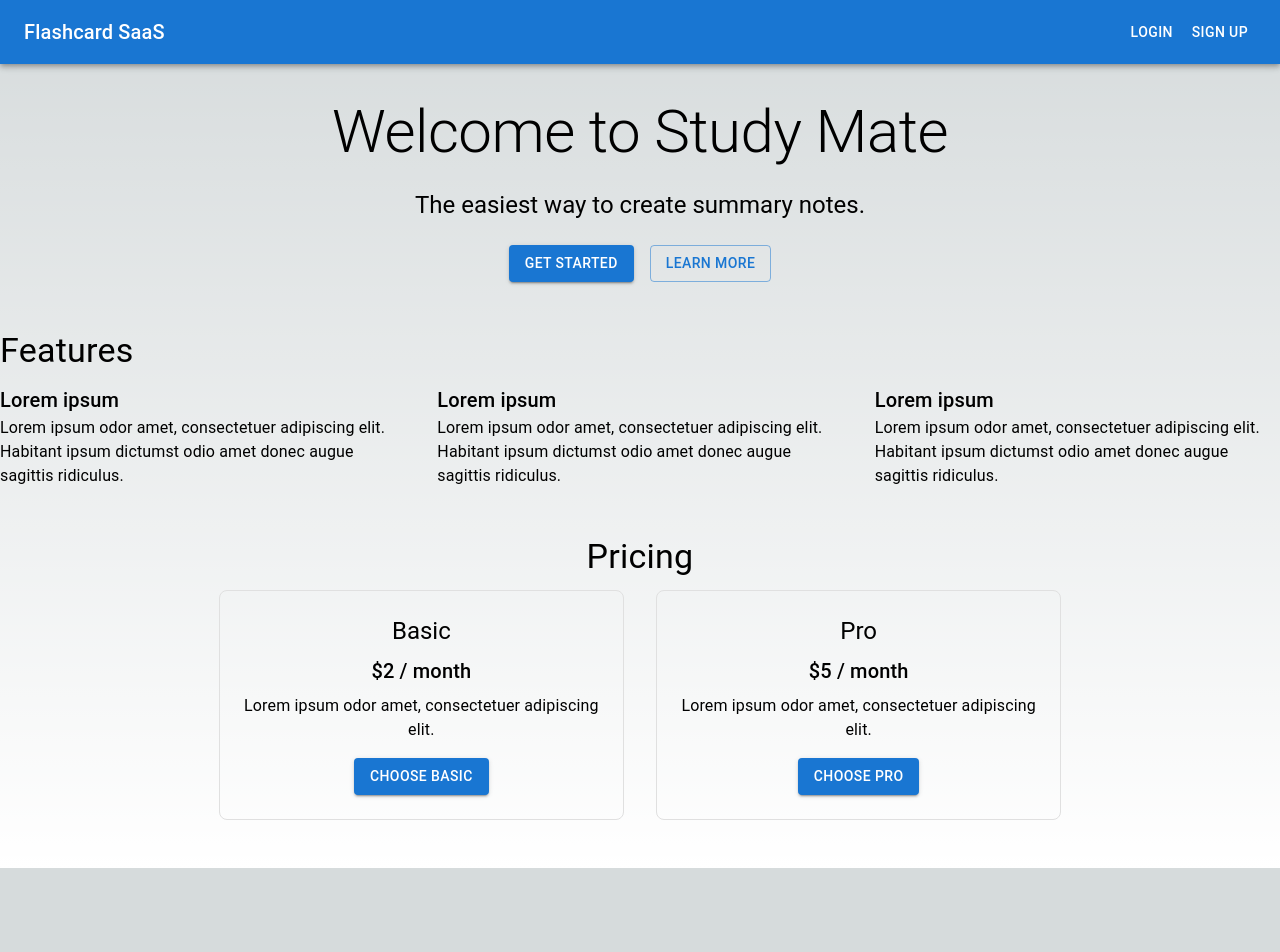
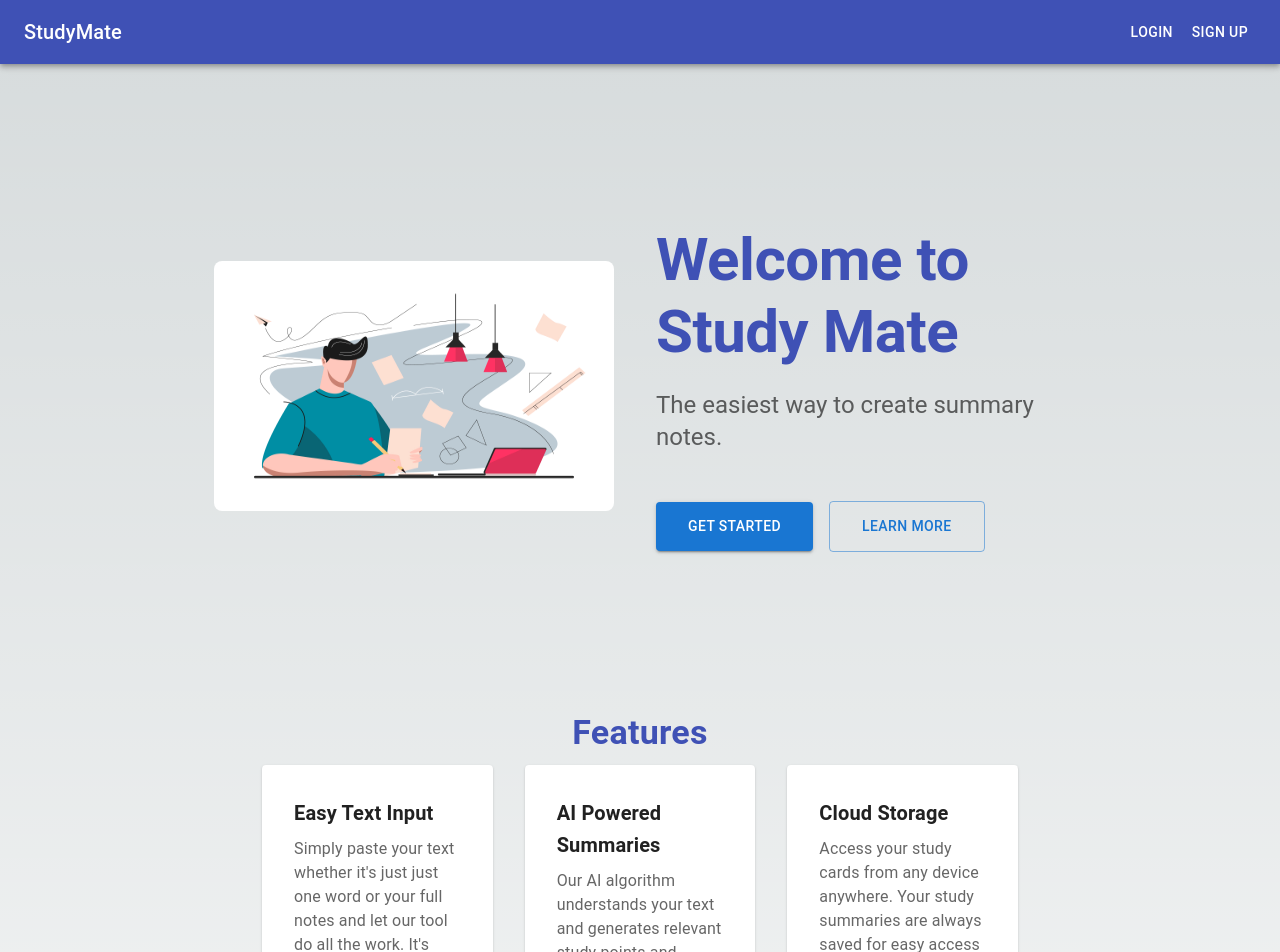
Before and after one commit to 02-ahmed/StudyMate, a Next.js app: page / in a window 1280 px wide. Shown: the top 952 px of the page. Before the commit the page ends 868 px from the top, so only its background shows below. Built offline with nearby package versions, Linux system fonts and the light colour scheme; no server answers.

Commit message:
hero section redesign

```diff
--- a/app/page.js
+++ b/app/page.js
@@ -1,7 +1,18 @@
 "use client";
 import getStripe from "../utils/get-stripe";
 import { SignedIn, SignedOut, UserButton } from "@clerk/nextjs";
-import { AppBar, Box, Button, Grid, Toolbar, Typography } from "@mui/material";
+import {
+  AppBar,
+  Box,
+  Button,
+  Grid,
+  Toolbar,
+  Typography,
+  Card,
+  CardContent,
+  Container,
+} from "@mui/material";
+import Image from "next/image"; // Import Image component from Next.js
 
 const handleSubmit = async (subscriptionType) => {
   const checkoutSession = await fetch("/api/checkout_sessions", {
@@ -24,10 +35,10 @@ const handleSubmit = async (subscriptionType) => {
 export default function Home() {
   return (
     <>
-      <AppBar position="static">
+      <AppBar position="static" sx={{ backgroundColor: "#3f51b5" }}>
         <Toolbar>
-          <Typography variant="h6" style={{ flexGrow: 1 }}>
-            Flashcard SaaS
+          <Typography variant="h6" sx={{ flexGrow: 1 }}>
+            StudyMate
           </Typography>
           <SignedOut>
             <Button color="inherit" href="/sign-in">
@@ -43,118 +54,172 @@ export default function Home() {
         </Toolbar>
       </AppBar>
 
-      <Box sx={{ textAlign: "center", my: 4 }}>
-        <Typography variant="h2" component="h1" gutterBottom>
+      <Container maxWidth="md" sx={{ my: 20 }}>
+        <Grid container spacing={4} alignItems="center">
+          {/* Image Section */}
+          <Grid item xs={12} md={6}>
+            <Image
+              src="/images/study.jpg" // Replace with the path to your image
+              alt="Someone studying"
+              width={400}
+              height={250}
+              style={{ borderRadius: "8px" }}
+            />
+          </Grid>
+
+          {/* Text and Buttons Section */}
+          <Grid item xs={12} md={6}>
+            <Typography
+              variant="h2"
+              component="h1"
+              gutterBottom
+              sx={{ fontWeight: "bold", color: "#3f51b5" }}
+            >
               Welcome to Study Mate
             </Typography>
-        <Typography variant="h5" component="h2" gutterBottom>
+            <Typography
+              variant="h5"
+              component="h2"
+              gutterBottom
+              sx={{ color: "text.secondary", mb: 4 }}
+            >
               The easiest way to create summary notes.
             </Typography>
             <Button
               variant="contained"
               color="primary"
-          sx={{ mt: 2, mr: 2 }}
+              sx={{ mt: 2, mr: 2, px: 4, py: 1.5 }}
               href="/generate"
             >
               Get Started
             </Button>
-        <Button variant="outlined" color="primary" sx={{ mt: 2 }}>
+            <Button
+              variant="outlined"
+              color="primary"
+              sx={{ mt: 2, px: 4, py: 1.5 }}
+            >
               Learn More
             </Button>
-      </Box>
+          </Grid>
+        </Grid>
 
-      <Box sx={{ my: 6 }}>
-        <Typography variant="h4" component="h2" gutterBottom>
+        <Box sx={{ my: 20, px: 6 }}>
+          <Typography
+            variant="h4"
+            component="h2"
+            gutterBottom
+            sx={{ fontWeight: "bold", color: "#3f51b5", textAlign: "center" }}
+          >
             Features
           </Typography>
           <Grid container spacing={4}>
             <Grid item xs={12} md={4}>
-            <Typography variant="h6">Lorem ipsum</Typography>
-            <Typography>
-              Lorem ipsum odor amet, consectetuer adipiscing elit. Habitant
-              ipsum dictumst odio amet donec augue sagittis ridiculus.
+              <Card sx={{ p: 2, height: "100%" }}>
+                <CardContent>
+                  <Typography variant="h6" sx={{ fontWeight: "bold" }}>
+                    Easy Text Input
                   </Typography>
+                  <Typography sx={{ color: "text.secondary", mt: 1 }}>
+                    Simply paste your text whether it's just just one word or
+                    your full notes and let our tool do all the work. It's that
+                    easy
+                  </Typography>
+                </CardContent>
+              </Card>
             </Grid>
             <Grid item xs={12} md={4}>
-            <Typography variant="h6">Lorem ipsum</Typography>
-            <Typography>
-              Lorem ipsum odor amet, consectetuer adipiscing elit. Habitant
-              ipsum dictumst odio amet donec augue sagittis ridiculus.
+              <Card sx={{ p: 2, height: "100%" }}>
+                <CardContent>
+                  <Typography variant="h6" sx={{ fontWeight: "bold" }}>
+                    AI Powered Summaries
                   </Typography>
+                  <Typography sx={{ color: "text.secondary", mt: 1 }}>
+                    Our AI algorithm understands your text and generates
+                    relevant study points and solutions giving you the right
+                    direction to study
+                  </Typography>
+                </CardContent>
+              </Card>
             </Grid>
             <Grid item xs={12} md={4}>
-            <Typography variant="h6">Lorem ipsum</Typography>
-            <Typography>
-              Lorem ipsum odor amet, consectetuer adipiscing elit. Habitant
-              ipsum dictumst odio amet donec augue sagittis ridiculus.
+              <Card sx={{ p: 2, height: "100%" }}>
+                <CardContent>
+                  <Typography variant="h6" sx={{ fontWeight: "bold" }}>
+                    Cloud Storage
                   </Typography>
+                  <Typography sx={{ color: "text.secondary", mt: 1 }}>
+                    Access your study cards from any device anywhere. Your study
+                    summaries are always saved for easy access
+                  </Typography>
+                </CardContent>
+              </Card>
             </Grid>
           </Grid>
         </Box>
 
-      <Box sx={{ my: 6, textAlign: "center" }}>
-        <Typography variant="h4" component="h2" gutterBottom>
+        <Box sx={{ my: 20, textAlign: "center" }}>
+          <Typography
+            variant="h4"
+            component="h2"
+            gutterBottom
+            sx={{ fontWeight: "bold", color: "#3f51b5" }}
+          >
             Pricing
           </Typography>
           <Grid container spacing={4} justifyContent="center">
             <Grid item xs={12} md={4}>
-            <Box
-              sx={{
-                p: 3,
-                border: "1px solid",
-                borderColor: "grey.300",
-                borderRadius: 2,
-              }}
+              <Card sx={{ p: 3, borderRadius: 2, boxShadow: 3 }}>
+                <Typography
+                  variant="h5"
+                  gutterBottom
+                  sx={{ fontWeight: "bold", color: "#3f51b5" }}
                 >
-              <Typography variant="h5" gutterBottom>
                   Basic
                 </Typography>
                 <Typography variant="h6" gutterBottom>
                   $2 / month
                 </Typography>
-              <Typography>
-                Lorem ipsum odor amet, consectetuer adipiscing elit.
+                <Typography sx={{ color: "text.secondary", mt: 2 }}>
+                  Lorem ipsum dolor sit amet, consectetur adipiscing elit.
                 </Typography>
                 <Button
                   variant="contained"
                   color="primary"
-                sx={{ mt: 2 }}
+                  sx={{ mt: 4, px: 4, py: 1.5 }}
                   onClick={() => handleSubmit("basic")}
                 >
                   Choose Basic
                 </Button>
-            </Box>
+              </Card>
             </Grid>
             <Grid item xs={12} md={4}>
-            <Box
-              sx={{
-                p: 3,
-                border: "1px solid",
-                borderColor: "grey.300",
-                borderRadius: 2,
-              }}
+              <Card sx={{ p: 3, borderRadius: 2, boxShadow: 3 }}>
+                <Typography
+                  variant="h5"
+                  gutterBottom
+                  sx={{ fontWeight: "bold", color: "#3f51b5" }}
                 >
-              <Typography variant="h5" gutterBottom>
                   Pro
                 </Typography>
                 <Typography variant="h6" gutterBottom>
                   $5 / month
                 </Typography>
-              <Typography>
-                Lorem ipsum odor amet, consectetuer adipiscing elit.
+                <Typography sx={{ color: "text.secondary", mt: 2 }}>
+                  Lorem ipsum dolor sit amet, consectetur adipiscing elit.
                 </Typography>
                 <Button
                   variant="contained"
                   color="primary"
-                sx={{ mt: 2 }}
+                  sx={{ mt: 4, px: 4, py: 1.5 }}
                   onClick={() => handleSubmit("pro")}
                 >
                   Choose Pro
                 </Button>
-            </Box>
+              </Card>
             </Grid>
           </Grid>
         </Box>
+      </Container>
     </>
   );
 }
--- a/package.json
+++ b/package.json
@@ -13,6 +13,7 @@
     "@emotion/react": "^11.13.0",
     "@emotion/styled": "^11.13.0",
     "@google/generative-ai": "^0.17.0",
+    "@mui/icons-material": "^5.16.7",
     "@mui/material": "^5.16.7",
     "@stripe/stripe-js": "^4.3.0",
     "firebase": "^10.12.5",
```
Also changed, not shown: 1 other file (tests, documents, lock files or other folders). Lines whose indentation alone changed are shown as unchanged.
